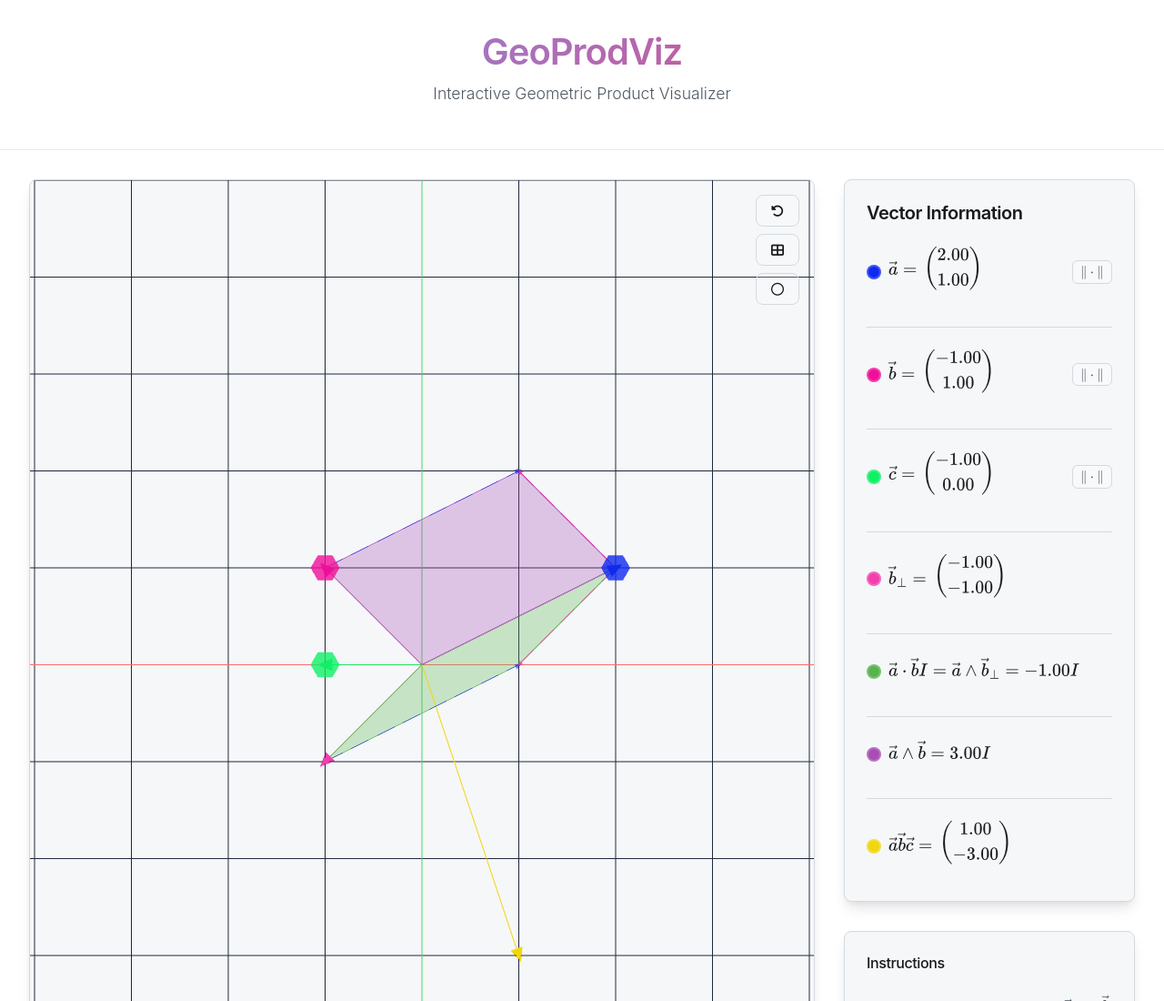
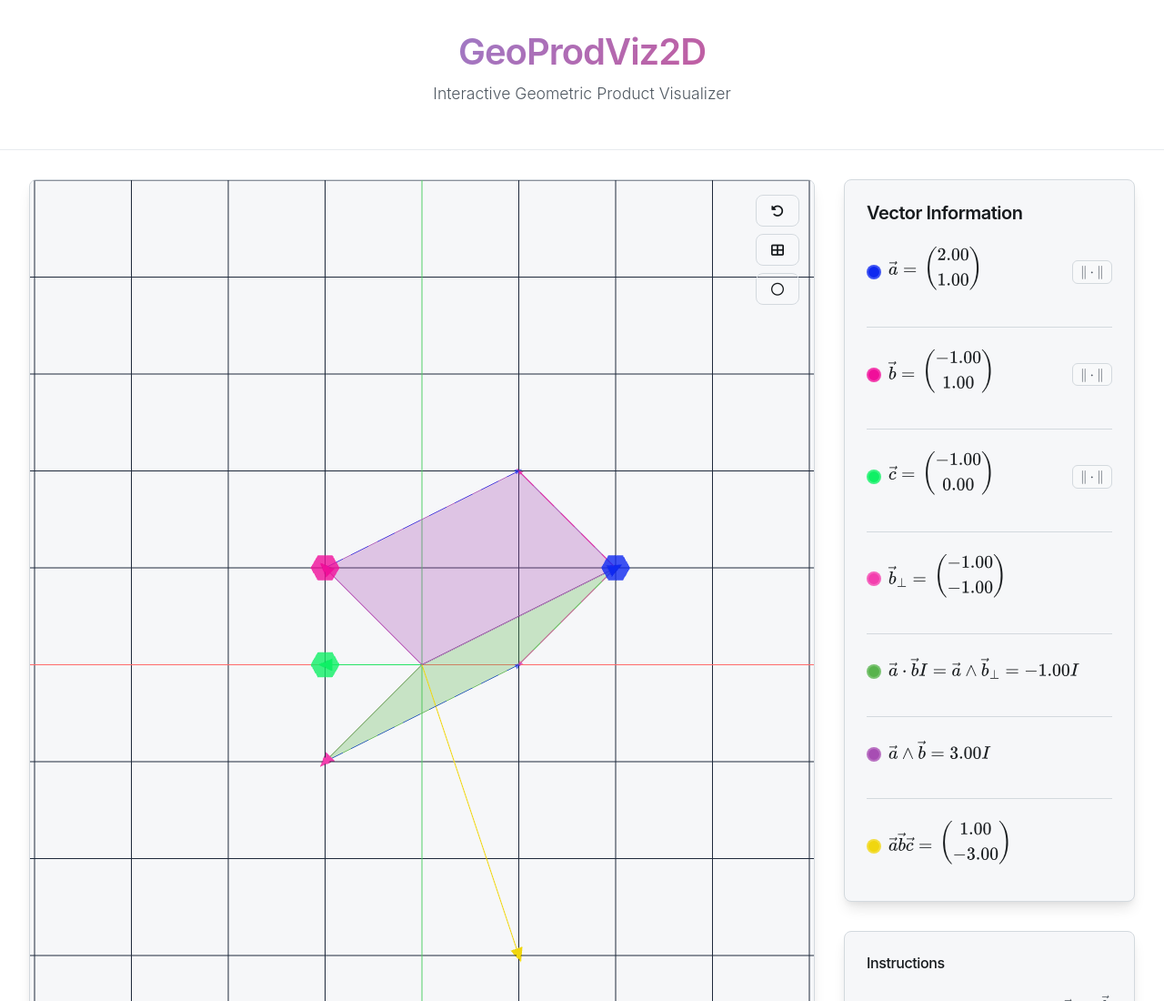
Before and after one commit to RobinLabryga/GeoProdViz2D, a plain HTML site: page index.html in a window 1280 px wide. Shown: the top 1100 px of the page at 91% size. Drawn offline with nearby package versions, Linux system fonts and the light colour scheme; animation ran at ten frames a second.

Commit message:
Rename to GeoProdViz2D

```diff
--- a/index.html
+++ b/index.html
@@ -12,19 +12,19 @@
 
     <!-- Open Graph / Facebook -->
     <meta property="og:type" content="visualizer">
-    <meta property="og:title" content="GeoProdViz - Geometric Product Visualizer">
+    <meta property="og:title" content="GeoProdViz2D - Geometric Product Visualizer">
     <meta property="og:description" content="Interactive 2D geometric product visualizer">
     <!-- <meta property="og:image" content="https://robinlabryga.github.io"> -->
-    <meta property="og:url" content="https://robinlabryga.github.io/GeoProdViz">
+    <meta property="og:url" content="https://robinlabryga.github.io/GeoProdViz2D">
 
     <!-- Twitter -->
     <meta property="twitter:type" content="visualizer">
     <meta property="twitter:title" content="GeoProdViz - Geometric Product Visualizer">
     <meta property="twitter:description" content="Interactive 2D geometric product visualizer">
     <!-- <meta property="twitter:image" content="https://robinlabryga.github.io"> -->
-    <meta property="twitter:url" content="https://robinlabryga.github.io/GeoProdViz">
+    <meta property="twitter:url" content="https://robinlabryga.github.io/GeoProdViz2D">
 
-    <title>GeoProdViz - Geometric Product Visualizer</title>
+    <title>GeoProdViz2D - Geometric Product Visualizer</title>
 
     <!-- Preload critical resources -->
     <link rel="preload" href="./styles/main.css" as="style">
@@ -56,7 +56,7 @@
 <body>
     <div class="container">
         <header class="header">
-            <h1 class="title">GeoProdViz</h1>
+            <h1 class="title">GeoProdViz2D</h1>
             <p class="subtitle">Interactive Geometric Product Visualizer</p>
         </header>
 
--- a/scripts/main.js
+++ b/scripts/main.js
@@ -1,5 +1,5 @@
 /**
- * GeoProdViz - Geometric Product Visualizer
+ * GeoProdViz2D - Geometric Product Visualizer
  * Interactive 2D geometric product visualization
  */
 
```
Also changed, not shown: 1 other file.
